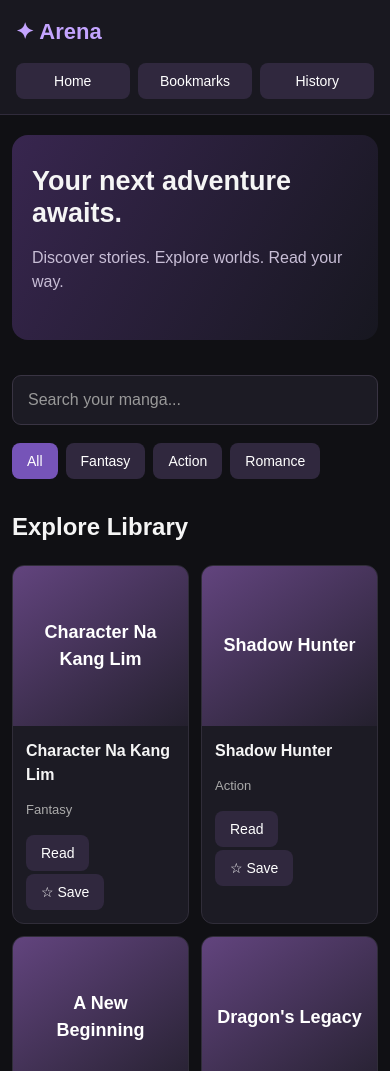
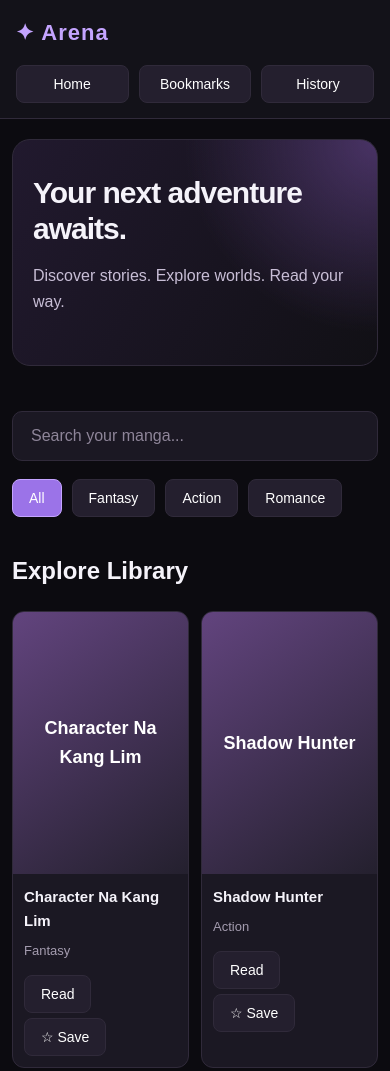
Before and after one commit to stepnaalonzo1-design/Man-wha-ga-verse, a plain HTML site: page index.html in a window 390 px wide. Shown: the top 1071 px of the page. Drawn offline with Linux system fonts and the light colour scheme.

Commit message:
Refactor CSS styles and variables for better design
Updated various CSS variables and styles for improved design consistency and responsiveness.

```diff
--- a/style.css
+++ b/style.css
@@ -4,14 +4,14 @@
 }
 
 :root {
-  --background: #101014;
-  --surface: #191820;
-  --card: #1c1b24;
-  --border: #302b3b;
+  --background: #0c0b10;
+  --surface: #15131b;
+  --card: #1b1823;
+  --border: #302a3a;
   --accent: #c4a4ff;
-  --accent-hover: #7654b8;
-  --text: #f5f5f5;
-  --muted: #aaa;
+  --accent-hover: #9b73e8;
+  --text: #f5f3fa;
+  --muted: #a49caf;
 }
 
 html {
@@ -23,11 +23,11 @@ body {
   background: var(--background);
   color: var(--text);
   font-family: Arial, sans-serif;
-  line-height: 1.5;
+  line-height: 1.6;
 }
 
 header {
-  background: var(--surface);
+  background: rgba(21, 19, 27, 0.95);
   padding: 20px 5%;
   display: flex;
   justify-content: space-between;
@@ -35,107 +35,142 @@ header {
   flex-wrap: wrap;
   gap: 15px;
   border-bottom: 1px solid var(--border);
+  position: sticky;
+  top: 0;
+  z-index: 100;
+  backdrop-filter: blur(12px);
 }
 
 .logo {
-  font-size: 25px;
+  font-size: 26px;
   font-weight: bold;
   color: var(--accent);
+  letter-spacing: 1px;
 }
 
 nav {
   display: flex;
-  gap: 8px;
+  gap: 10px;
   flex-wrap: wrap;
 }
 
 button {
   cursor: pointer;
-  border: 0;
+  border: 1px solid var(--border);
   border-radius: 8px;
-  padding: 10px 15px;
-  background: #30283e;
+  padding: 10px 16px;
+  background: #241f2e;
   color: white;
   font-size: 14px;
-  transition: background 0.2s;
+  transition: 0.2s ease;
 }
 
 button:hover {
   background: var(--accent-hover);
+  border-color: var(--accent);
+  transform: translateY(-1px);
 }
 
 main {
-  max-width: 1150px;
+  max-width: 1250px;
   margin: auto;
-  padding: 25px 20px;
+  padding: 30px 24px;
 }
 
 .hero {
-  padding: 45px 25px;
-  border-radius: 16px;
-  background: linear-gradient(120deg, #38264f, #171720);
-  margin-bottom: 25px;
+  padding: 55px 35px;
+  border: 1px solid var(--border);
+  border-radius: 18px;
+  background:
+    radial-gradient(
+      circle at top right,
+      #493365 0%,
+      transparent 45%
+    ),
+    linear-gradient(120deg, #21192e, #111015);
+  margin-bottom: 35px;
+  overflow: hidden;
 }
 
 .hero h1 {
-  font-size: clamp(27px, 5vw, 42px);
+  font-size: clamp(30px, 5vw, 48px);
   line-height: 1.2;
-  margin: 0 0 12px;
+  margin: 0 0 15px;
+  letter-spacing: -1px;
 }
 
 .hero p {
   color: #c8bed6;
+  max-width: 600px;
 }
 
 input {
   width: 100%;
-  padding: 15px;
-  border-radius: 9px;
+  padding: 15px 18px;
+  border-radius: 10px;
   background: var(--card);
   color: white;
-  border: 1px solid #393443;
+  border: 1px solid var(--border);
   margin: 10px 0 18px;
   font-size: 16px;
+  outline: none;
+  transition: border-color 0.2s;
+}
+
+input:focus {
+  border-color: var(--accent);
 }
 
 input::placeholder {
-  color: #999;
+  color: #8e8599;
 }
 
 .filters {
   display: flex;
-  gap: 8px;
+  gap: 10px;
   flex-wrap: wrap;
+  margin-bottom: 25px;
 }
 
 .filters button.active {
   background: var(--accent-hover);
+  border-color: var(--accent);
 }
 
 h2 {
-  margin-top: 30px;
+  margin-top: 35px;
+  margin-bottom: 20px;
+  font-size: 24px;
 }
 
 .grid {
   display: grid;
-  grid-template-columns: repeat(auto-fill, minmax(155px, 1fr));
-  gap: 17px;
+  grid-template-columns: repeat(
+    auto-fill,
+    minmax(170px, 1fr)
+  );
+  gap: 22px;
 }
 
 .card {
   background: var(--card);
-  border: 1px solid #302d39;
+  border: 1px solid var(--border);
   border-radius: 12px;
   overflow: hidden;
-  transition: border-color 0.2s;
+  transition: transform 0.25s, border-color 0.25s;
 }
 
 .card:hover {
+  transform: translateY(-5px);
   border-color: var(--accent-hover);
 }
 
+/* Manhwa cover image */
+
 .cover {
-  min-height: 190px;
+  width: 100%;
+  aspect-ratio: 2 / 3;
+  min-height: 0;
   background: linear-gradient(145deg, #62447e, #24202e);
   display: grid;
   place-items: center;
@@ -144,31 +179,50 @@ h2 {
   font-size: 21px;
   font-weight: bold;
   color: #fff;
-  overflow-wrap: anywhere;
+  overflow: hidden;
+  position: relative;
+}
+
+/* Actual cover image inside the card */
+
+.cover img {
+  width: 100%;
+  height: 100%;
+  object-fit: cover;
+  display: block;
+  position: absolute;
+  inset: 0;
+  transition: transform 0.4s ease;
+}
+
+.card:hover .cover img {
+  transform: scale(1.05);
 }
 
 .info {
-  padding: 13px;
+  padding: 15px;
 }
 
 .info strong {
   display: block;
   overflow-wrap: anywhere;
+  font-size: 15px;
 }
 
 .info p {
   color: var(--muted);
   font-size: 13px;
+  margin: 8px 0;
 }
 
 .info button {
-  margin: 3px 2px 0 0;
+  margin: 5px 2px 0 0;
 }
 
 .reader {
   display: none;
   width: 100%;
-  max-width: 850px;
+  max-width: 900px;
   margin: auto;
   padding: 20px;
 }
@@ -186,17 +240,19 @@ h2 {
 .reader-page {
   display: block;
   width: 100%;
-  max-width: 800px;
+  max-width: 850px;
   height: auto;
-  margin: 0 auto 10px;
+  margin: 0 auto 12px;
   object-fit: contain;
   background: #191820;
 }
 
 footer {
   text-align: center;
-  padding: 35px;
+  padding: 40px 20px;
   color: #777;
+  border-top: 1px solid var(--border);
+  margin-top: 50px;
 }
 
 @media (max-width: 600px) {
@@ -221,7 +277,7 @@ footer {
   }
 
   .hero {
-    padding: 30px 20px;
+    padding: 35px 20px;
   }
 
   .grid {
@@ -230,8 +286,11 @@ footer {
   }
 
   .cover {
-    min-height: 160px;
     font-size: 18px;
+  }
+
+  .info {
+    padding: 11px;
   }
 
   .reader {
```
